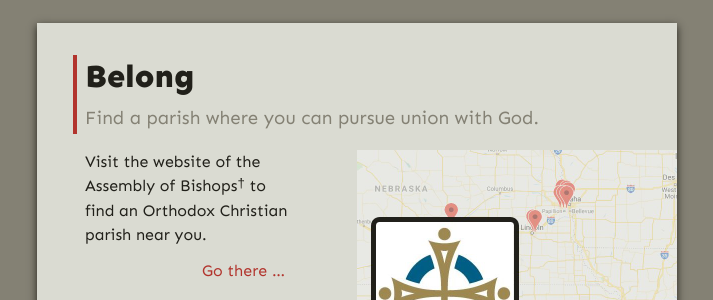
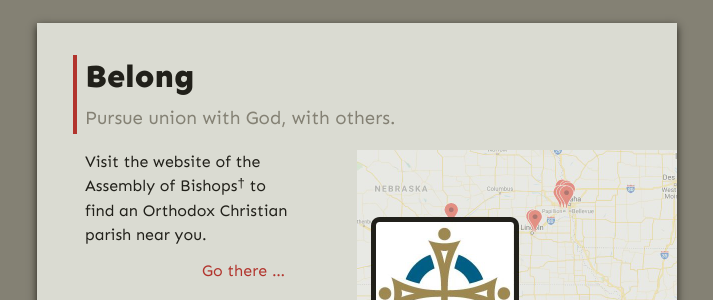
Before and after one commit to gospel-desk/www.logstown.com, a Jekyll site: the page built from index.html, in a window 1280 px wide and 900 px high, scrolled down 1666 px. Shown: the part 154-454 px from the top of the window, without its empty margins (283-996 px from the left). Built offline with Jekyll 4.4.1, drawn with Linux system fonts in a browser that asks for light colours.

Commit message:
Punchier subheading for Belong

```diff
--- a/index.html
+++ b/index.html
@@ -45,7 +45,7 @@ hero: <h2>Read. Believe. Belong.<h2>
     <a class="content card" href="https://www.assemblyofbishops.org/directories/parishes/" target="_blank">
         <header>
             <h3>Belong</h3>
-            <h4>Find a parish where you can pursue union with God.</h4>
+            <h4>Pursue union with God, with others.</h4>
         </header>
 
         <div class="description">
```
